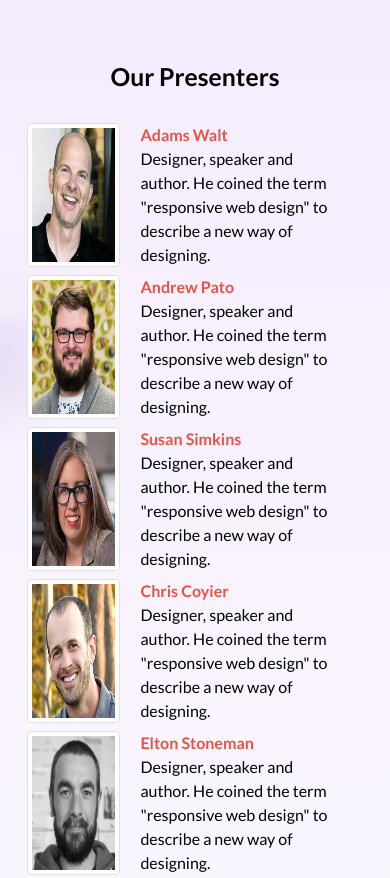
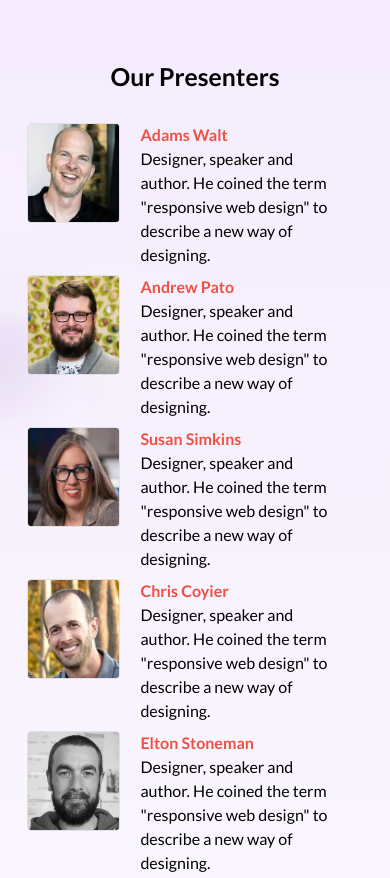
Before and after one commit to Leon-Mbegera/ConferencePage, a plain HTML site: page index.html in a window 390 px wide. Shown: the part 1840-2718 px from the top of the page. Drawn offline with nearby package versions, Linux system fonts and the light colour scheme; a web font is replaced by a local one.

Commit message:
resized presenters images on small screen

```diff
--- a/styles.css
+++ b/styles.css
@@ -198,6 +198,7 @@ body {
   .img-thumbnail {
     width: 150px;
     height: 150px;
+    padding: 0;
     margin-right: 0;
   }
 
@@ -269,4 +270,11 @@ body {
   .nav-logo {
     width: 100px;
   }
+
+  .img-thumbnail {
+    width: 150px;
+    height: 100px;
+    margin-right: 0;
+    padding: 0;
+  }
 }
```
